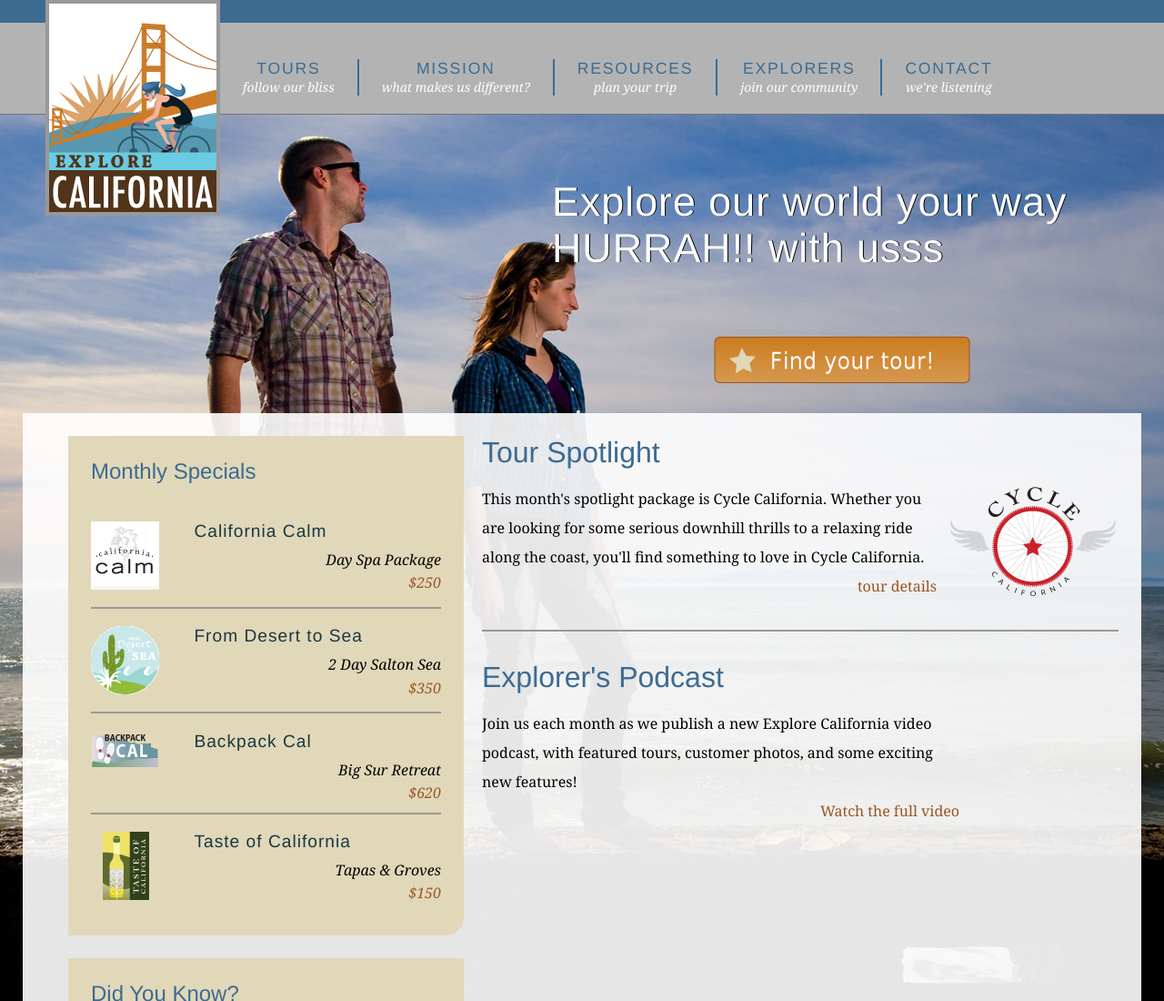
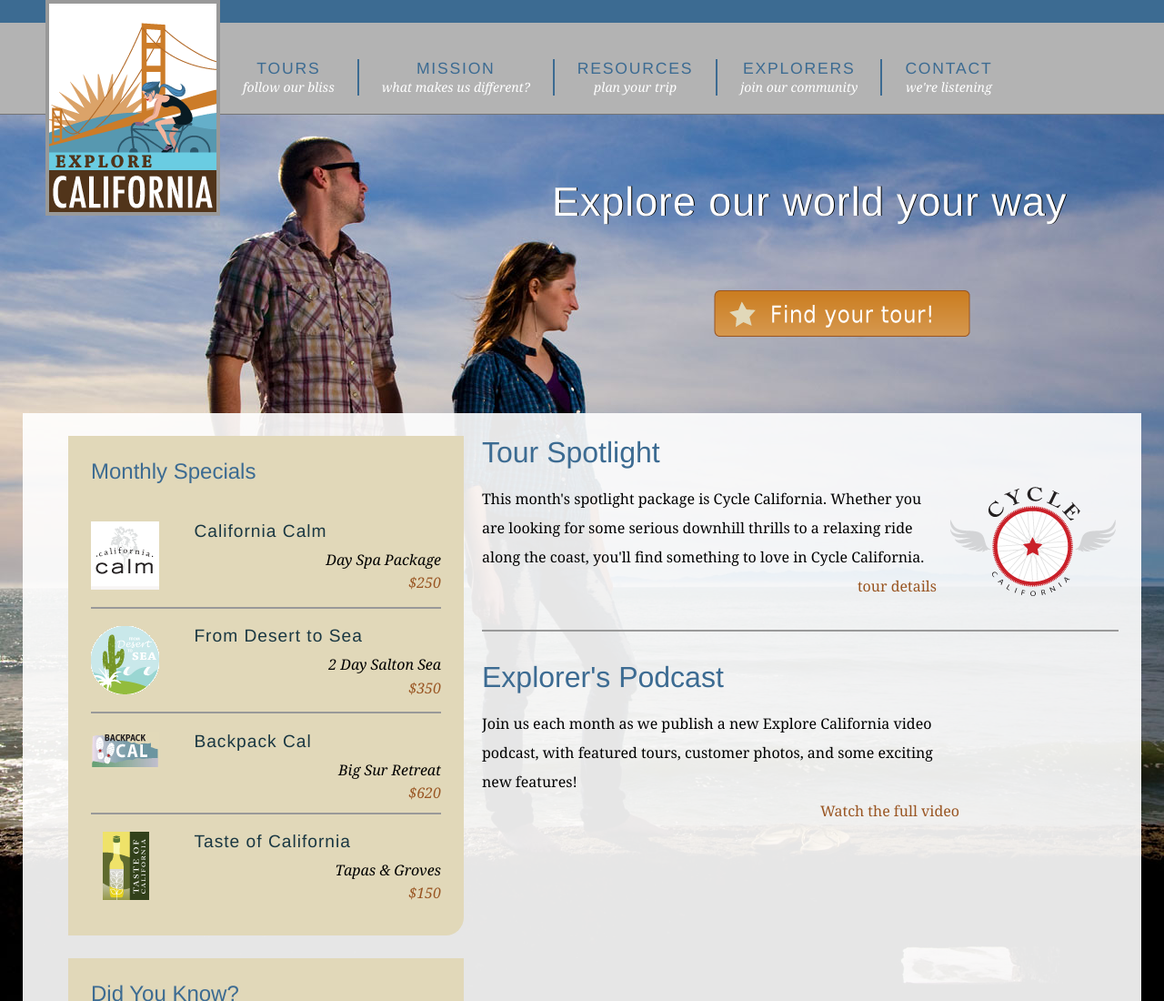
Before and after one commit to leo8545/example001, a plain HTML site: page index.html in a window 1280 px wide. Shown: the top 1100 px of the page at 91% size. Drawn offline with Linux system fonts and the light colour scheme.

Commit message:
reverts 0afbfbe5e23ad23ea02 back to initial commit

```diff
--- a/index.html
+++ b/index.html
@@ -55,7 +55,7 @@
       </div>
 
       <div id="actionCall">
-        <h1>Explore our world your way HURRAH!! with usss</h1>
+        <h1>Explore our world your way</h1>
         <a href="tours.html" title="Find your tour!"><h2>Find your tour</h2></a>
       </div>
 
```
